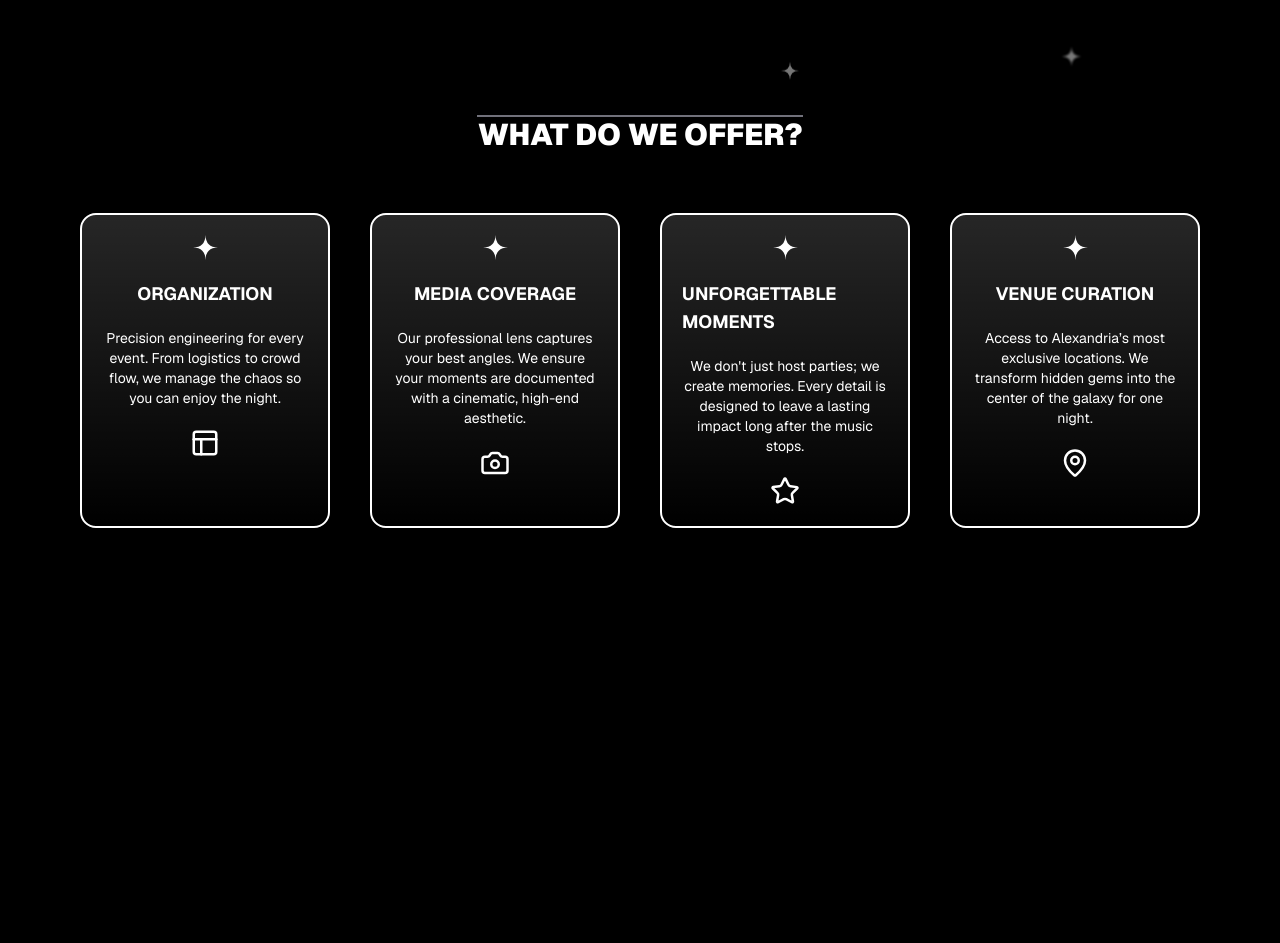
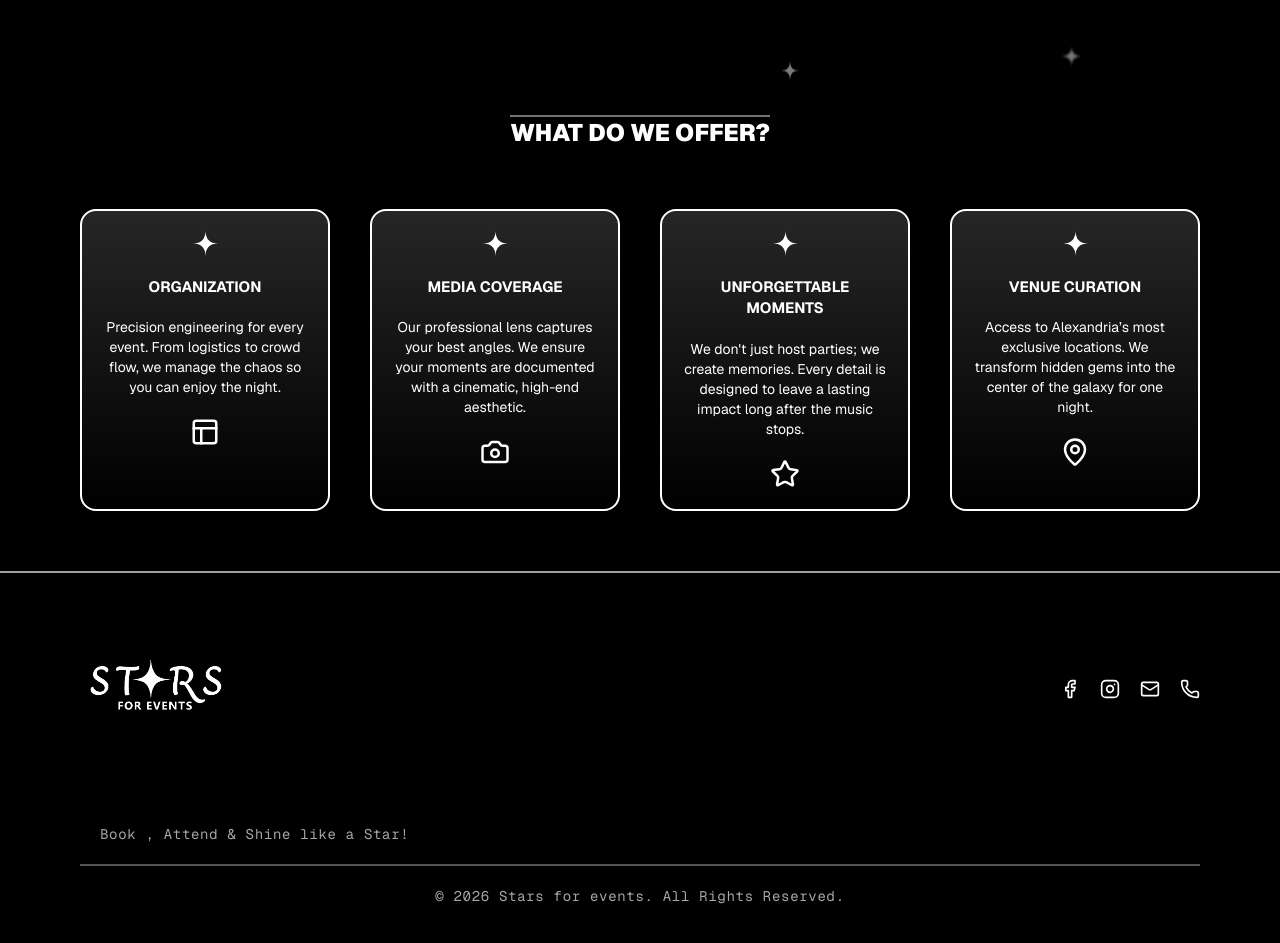
Before and after one commit to 12ahmedashraf/Stars_For_Events, a Next.js app: page / in a window 1280 px wide. Shown: the part 685-1628 px from the top of the page. Before the commit the page ends 1273 px from the top, so only its background shows below. Built offline with nearby package versions, Linux system fonts and the light colour scheme.

Commit message:
Do footer and fix homepage

```diff
--- a/src/app/layout.jsx
+++ b/src/app/layout.jsx
@@ -1,6 +1,7 @@
 import { Geist, Geist_Mono } from "next/font/google";
 import "./globals.css";
 import NavBar from "@/components/navBar";
+import Footer from "@/components/footer";
 const geistSans = Geist({
   variable: "--font-geist-sans",
   subsets: ["latin"],
@@ -25,6 +26,7 @@ export default function RootLayout({ children }) {
       <body className="min-h-full flex flex-col">
         <NavBar/>
         <main>{children}</main>
+        <Footer/>
       </body>
     </html>
   );
--- a/src/app/page.jsx
+++ b/src/app/page.jsx
@@ -29,7 +29,7 @@ export default function Home() {
           <div className="flex flex-col items-center">
           <Hero/>
           <div className="what-we-offer flex flex-col items-center">
-            <h1 className=" border-t-2  border-t-zinc-500 font-sans text-lg md:text-3xl uppercase font-black ">What do we offer?</h1>
+            <h1 className=" border-t-2  border-t-zinc-500 font-sans text-lg md:text-2xl uppercase font-black ">What do we offer?</h1>
             <div className="cards mx-20 my-15 cursor-pointer grid grid-cols-1 md:grid-cols-2 lg:grid-cols-4 gap-10 w-fit">
               {features.map((feature,i)=>(
                 <div
@@ -40,7 +40,7 @@ export default function Home() {
                       height: `25px`,
                   }}/>
                   <div className="title">
-                    <h1 className="font-sans font-bold uppercase md:text-lg text-sm">{feature.title}</h1>
+                    <h1 className="font-sans font-bold text-center uppercase md:text-[15px] text-sm">{feature.title}</h1>
                   </div>
                   <div className="desc">
                     <p className="font-sans md:text-sm text-xs text-center">{feature.desc}</p>
--- /dev/null
+++ b/src/components/footer.jsx
@@ -0,0 +1,51 @@
+import Image from "next/image";
+import { Facebook,Instagram } from "./icons";
+import {Phone, Mail} from "lucide-react";
+const contactLinks = [
+  {
+    name: "Facebook",
+    href: "https://facebook.com/stars",
+    icon: <Facebook size={20} />,
+  },
+  {
+    name: "Instagram",
+    href: "https://instagram.com/stars",
+    icon: <Instagram size={20} />,
+  },
+  {
+    name: "Email",
+    href: "mailto:ahmed4uashraf@gmail.com",
+    icon: <Mail size={20} />,
+  },
+  {
+    name: "Phone",
+    href: "tel:+20123456789",
+    icon: <Phone size={20} />,
+  },
+];
+export default function Footer(){
+    return(
+        <div className="border-t-2 border-t-zinc-400 p-20 flex flex-col gap-20 items-center md:items-stretch">
+            <div className="flex flex-col md:flex-row md:justify-between gap-20 md:gap-0 ">
+                <div className="image flex flex-col gap-10 items-center">
+                    <Image src="/text-logo.png" height={150} width={150} alt=""/>
+                </div>
+                <div className="social flex gap-5 items-center">
+                    {
+                        contactLinks.map((contact)=>(
+                            <div key={contact.name} className="hover:scale-120 cursor-pointer w-fit transition-all duration-300 ease-out">
+                                {contact.icon}
+                            </div>
+                        ))
+                    }
+                </div>
+            </div>
+            <div className="endd">
+                <div className="text border-b-2 p-5 border-b-zinc-600">
+                    <p className="items-center font-mono tracking-wider hover:text-white hover:cursor-pointer transition-all duration-200 text-white/65 text-xs md:text-sm ">Book , Attend & Shine like a Star!</p>
+                </div>
+                <p className="items-center text-center p-5 font-mono tracking-wider hover:text-white hover:cursor-pointer transition-all duration-200 text-white/65 text-xs md:text-sm ">© 2026 Stars for events. All Rights Reserved.</p>
+            </div>
+        </div>
+    );
+}
--- a/src/components/icons.jsx
+++ b/src/components/icons.jsx
@@ -7,4 +7,12 @@ export const LogoStar = ({ className ,style}) => (
     xmlns="http://www.w3.org/2000/svg"
   >
 <path d="M12 0Q12.2 11.8 24 12Q12.2 12.2 12 24Q11.8 12.2 0 12Q11.8 11.8 12 0Z" />  </svg>
+
 );
+export const Facebook = ({ size = 20 }) => (
+  <svg width={size} height={size} viewBox="0 0 24 24" fill="none" stroke="currentColor" strokeWidth="2" strokeLinecap="round" strokeLinejoin="round"><path d="M18 2h-3a5 5 0 0 0-5 5v3H7v4h3v8h4v-8h3l1-4h-4V7a1 1 0 0 1 1-1h3z"/></svg>
+);
+
+export const Instagram = ({ size = 20 }) => (
+  <svg width={size} height={size} viewBox="0 0 24 24" fill="none" stroke="currentColor" strokeWidth="2" strokeLinecap="round" strokeLinejoin="round"><rect width="20" height="20" x="2" y="2" rx="5" ry="5"/><path d="M16 11.37A4 4 0 1 1 12.63 8 4 4 0 0 1 16 11.37z"/><line x1="17.5" x2="17.51" y1="6.5" y2="6.5"/></svg>
+);
```
